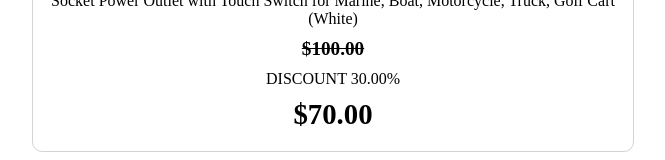
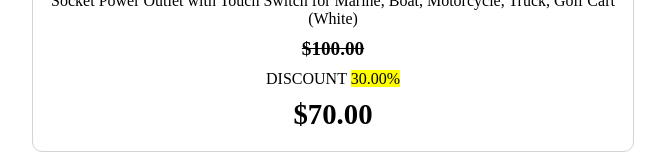
Before and after one commit to CHARITH127/Angular-Demo, an Angular app: page / in a window 1280 px wide. Shown: the part 602-762 px from the top of the page, without its empty margins (307-972 px from the left). Built offline with nearby package versions, Linux system fonts and the light colour scheme.

Commit message:
add class binding

```diff
--- a/src/app/app.component.html
+++ b/src/app/app.component.html
@@ -5,7 +5,7 @@
     Socket Power Outlet with Touch Switch for Marine, Boat, Motorcycle, Truck, Golf Cart (White)
   </div>
   <div class="cart-item_price">{{price | currency : 'USD' }}</div>
-  <div class="cart-item_discount">{{'discount' | uppercase }} <span>{{discount | number:'2.2-2' | percentage}}</span></div>
+  <div class="cart-item_discount">{{'discount' | uppercase }} <span [class.highlight]="checkDiscount()">{{discount | number:'2.2-2' | percentage}}</span></div>
   <div class="cart-item_finalPrice">{{price - (price * discount / 100) | currency : 'USD'}}</div>
 </div>
 
--- a/src/app/app.component.scss
+++ b/src/app/app.component.scss
@@ -39,3 +39,11 @@
   margin-top: 10px;
   font-size: 1rem;
 }
+
+.highlight{
+  background-color: yellow;
+}
+
+.highlight-2{
+  color: red;
+}
--- a/src/app/app.component.ts
+++ b/src/app/app.component.ts
@@ -9,4 +9,10 @@ export class AppComponent {
   price = 100;
   discount = 30;
 
+  highlight =false;
+
+
+  checkDiscount() : boolean {
+    return (this.discount>20)
+  }
 }
```
